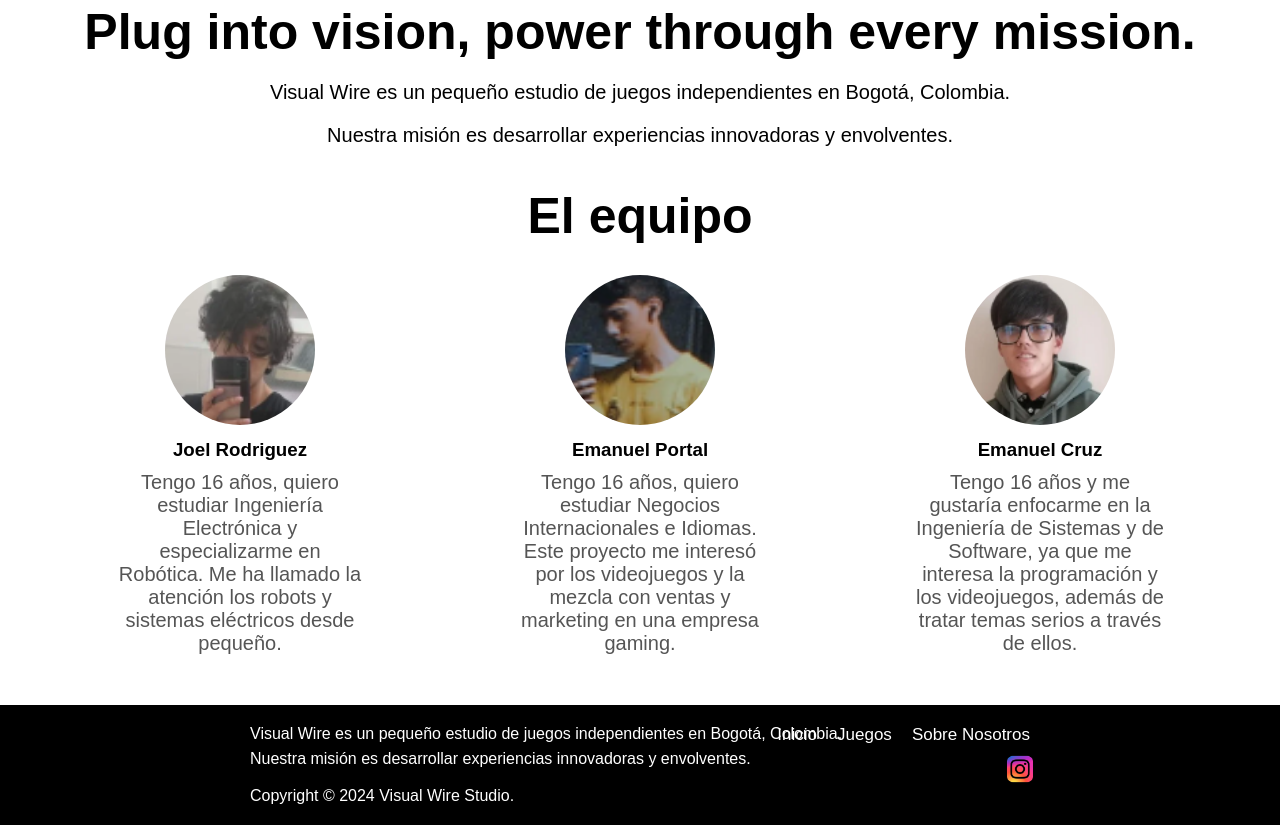
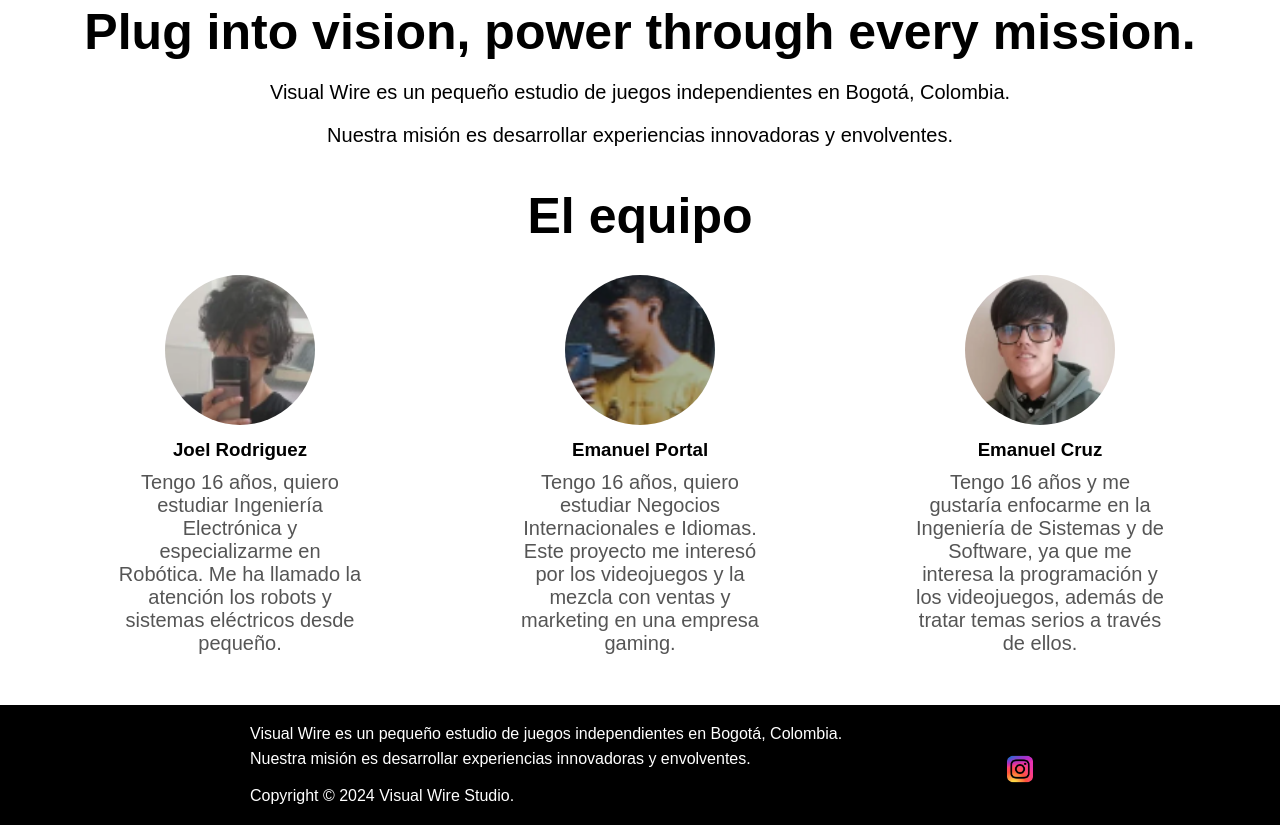
Before and after one commit to juanemm7777/visual-wire, a plain HTML site: page SobreNosotros.html in a window 1280 px wide. Shown: the part 517-1342 px from the top of the page. Drawn offline with Linux system fonts and the light colour scheme.

Commit message:
Update SobreNosotros.html

```diff
--- a/SobreNosotros.html
+++ b/SobreNosotros.html
@@ -82,15 +82,7 @@
                 <img src="ig.png" alt="Instagram Logo" class="instagram-icon2">
             </a>
         </p>
-        <div class="menu2">
-            <nav>
-                <ul>
-                    <li><a href="index.html">Inicio</a></li>
-                    <li><a href="Juegos.html">Juegos</a></li>
-                    <li><a href="SobreNosotros.html">Sobre Nosotros</a></li>
-                </ul>
-            </nav>
-        </div>
+
         <div class="informacion1">
             <p>Visual Wire es un pequeño estudio de juegos independientes en Bogotá, Colombia.</p>
         </div>
```
